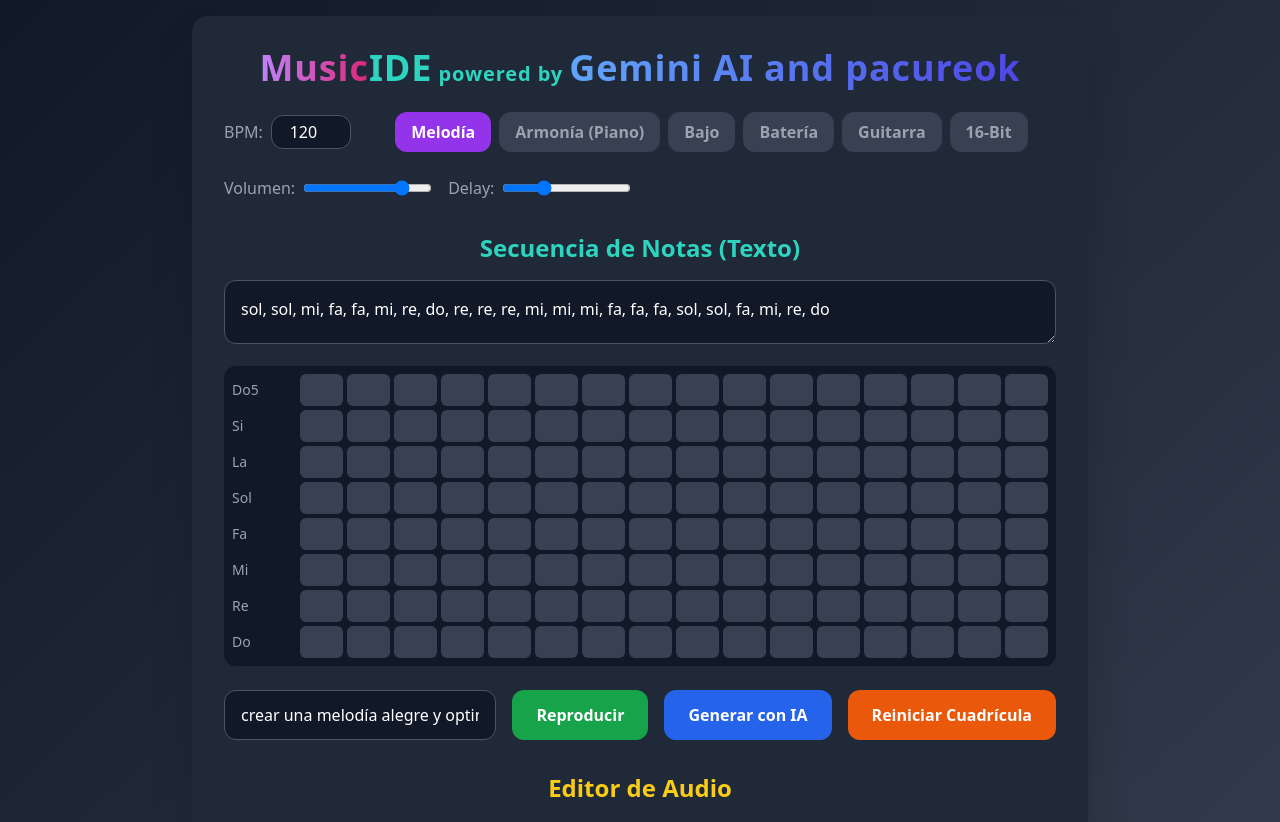
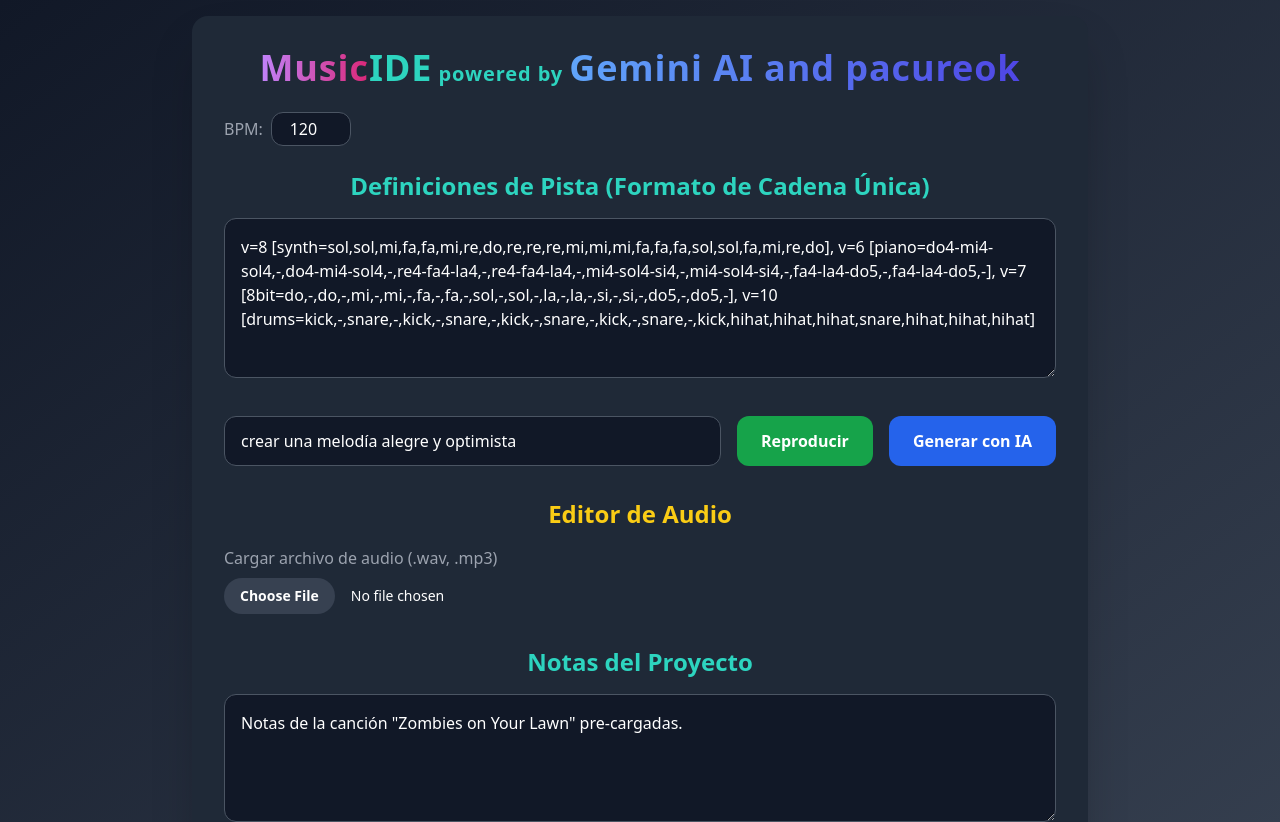
Before and after one commit to pacureok/IDE-music, a React (Create React App) app: page / in a window 1280 px wide. Shown: the top 822 px of the page. Built offline with nearby package versions, Linux system fonts and the light colour scheme.

Commit message:
Update App.js

```diff
--- a/src/App.js
+++ b/src/App.js
@@ -13,58 +13,12 @@
  */
 const App = () => {
   // --- Estados de la aplicación
-  const [tracks, setTracks] = useState([
-    {
-      id: 'melody',
-      name: 'Melodía',
-      instrumentType: 'synth',
-      // Notas de la melodía principal de "Zombies on Your Lawn"
-      notes: [],
-      noteSequence: 'sol, sol, mi, fa, fa, mi, re, do, re, re, re, mi, mi, mi, fa, fa, fa, sol, sol, fa, mi, re, do',
-      volume: 0.8,
-      delaySend: 0.3
-    },
-    {
-      id: 'harmony',
-      name: 'Armonía (Piano)',
-      instrumentType: 'piano',
-      // Progresión de acordes simple para la canción
-      notes: [],
-      noteSequence: 'do4, mi4, sol4, -, do4, mi4, sol4, -, re4, fa4, la4, -, re4, fa4, la4, -, mi4, sol4, si4, -, mi4, sol4, si4, -, fa4, la4, do5, -, fa4, la4, do5, -',
-      volume: 0.6,
-      delaySend: 0.2
-    },
-    {
-      id: 'bass',
-      name: 'Bajo',
-      instrumentType: '8bit', // Usamos un sonido 8-bit para el bajo
-      // Notas de una línea de bajo más detallada para la canción
-      notes: [],
-      noteSequence: 'do, -, do, -, mi, -, mi, -, fa, -, fa, -, sol, -, sol, -, la, -, la, -, si, -, si, -, do5, -, do5, -',
-      volume: 0.7,
-      delaySend: 0.2
-    },
-    {
-      id: 'drums',
-      name: 'Batería',
-      instrumentType: 'drums',
-      // Patrón de batería mejorado con bombo, caja y hi-hat
-      notes: [
-        { x: 0, y: 'Kick' }, { x: 4, y: 'Kick' }, { x: 8, y: 'Kick' }, { x: 12, y: 'Kick' },
-        { x: 2, y: 'Snare' }, { x: 6, y: 'Snare' }, { x: 10, y: 'Snare' }, { x: 14, y: 'Snare' },
-        { x: 0, y: 'Hi-Hat' }, { x: 1, y: 'Hi-Hat' }, { x: 2, y: 'Hi-Hat' }, { x: 3, y: 'Hi-Hat' },
-        { x: 4, y: 'Hi-Hat' }, { x: 5, y: 'Hi-Hat' }, { x: 6, y: 'Hi-Hat' }, { x: 7, y: 'Hi-Hat' },
-        { x: 8, y: 'Hi-Hat' }, { x: 9, y: 'Hi-Hat' }, { x: 10, y: 'Hi-Hat' }, { x: 11, y: 'Hi-Hat' },
-        { x: 12, y: 'Hi-Hat' }, { x: 13, y: 'Hi-Hat' }, { x: 14, y: 'Hi-Hat' }, { x: 15, y: 'Hi-Hat' },
-      ],
-      noteSequence: '',
-      volume: 1.0,
-      delaySend: 0.1
-    },
-    { id: 'guitar', name: 'Guitarra', instrumentType: 'guitar', notes: [], noteSequence: '', volume: 0.6, delaySend: 0.4 },
-    { id: '16bit-synth', name: '16-Bit', instrumentType: '16bit', notes: [], noteSequence: '', volume: 0.8, delaySend: 0.2 },
-  ]);
-  const [activeTrackId, setActiveTrackId] = useState('melody');
+  const [trackDefinitions, setTrackDefinitions] = useState(
+    'v=8 [synth=sol,sol,mi,fa,fa,mi,re,do,re,re,re,mi,mi,mi,fa,fa,fa,sol,sol,fa,mi,re,do], ' +
+    'v=6 [piano=do4-mi4-sol4,-,do4-mi4-sol4,-,re4-fa4-la4,-,re4-fa4-la4,-,mi4-sol4-si4,-,mi4-sol4-si4,-,fa4-la4-do5,-,fa4-la4-do5,-], ' +
+    'v=7 [8bit=do,-,do,-,mi,-,mi,-,fa,-,fa,-,sol,-,sol,-,la,-,la,-,si,-,si,-,do5,-,do5,-], ' +
+    'v=10 [drums=kick,-,snare,-,kick,-,snare,-,kick,-,snare,-,kick,-,snare,-,kick,hihat,hihat,hihat,snare,hihat,hihat,hihat]'
+  );
   const [prompt, setPrompt] = useState('crear una melodía alegre y optimista');
   const [statusMessage, setStatusMessage] = useState('');
   const [error, setError] = useState(null);
@@ -90,24 +44,16 @@
   const [isAuthReady, setIsAuthReady] = useState(false);
 
   // --- Constantes para la cuadrícula y sonidos
-  const synthNotes = ['C5', 'B4', 'A4', 'G4', 'F4', 'E4', 'D4', 'C4'];
-  const drumNotes = ['Kick', 'Snare', 'Hi-Hat'];
-  const noteNames = {
-      synth: synthNotes,
-      drums: drumNotes,
-      piano: synthNotes,
-      guitar: synthNotes,
-      '8bit': synthNotes,
-      '16bit': synthNotes,
-  };
   const noteMapping = {
     'do': 'C4', 'do4': 'C4', 're': 'D4', 'mi': 'E4', 'fa': 'F4',
     'sol': 'G4', 'la': 'A4', 'si': 'B4', 'do5': 'C5',
-    're4': 'D4', 'mi4': 'E4', 'fa4': 'F4', 'sol4': 'G4', 'la4': 'A4', 'si4': 'B4'
+    're4': 'D4', 'mi4': 'E4', 'fa4': 'F4', 'sol4': 'G4', 'la4': 'A4', 'si4': 'B4',
+    'kick': 'Kick', 'snare': 'Snare', 'hihat': 'Hi-Hat', '-': null,
   };
   const noteMappingInverse = {
       'C4': 'Do', 'D4': 'Re', 'E4': 'Mi', 'F4': 'Fa',
-      'G4': 'Sol', 'A4': 'La', 'B4': 'Si', 'C5': 'Do5'
+      'G4': 'Sol', 'A4': 'La', 'B4': 'Si', 'C5': 'Do5',
+      'Kick': 'kick', 'Snare': 'snare', 'Hi-Hat': 'hihat', null: '-',
   };
   const gridLength = 16;
   const frequencies = {
@@ -315,14 +261,51 @@
   }, []);
 
   /**
+   * Parsea una cadena de definición de pista para obtener los datos de la pista.
+   * Formato esperado: "v=[volumen] [instrumento]=[notas]"
+   */
+  const parseSingleTrackDefinition = (definition) => {
+    const parts = definition.split(' ');
+    let volume = 0.5;
+    let instrumentType = 'synth';
+    let noteSequence = '';
+
+    parts.forEach(part => {
+      if (part.startsWith('v=')) {
+        const vol = parseInt(part.substring(2), 10);
+        if (!isNaN(vol)) {
+          volume = vol / 10;
+        }
+      } else if (part.includes('=')) {
+        const [inst, notes] = part.split('=');
+        instrumentType = inst.trim();
+        noteSequence = notes.replace(/[[\]]/g, '').trim();
+      }
+    });
+
+    return { volume, instrumentType, noteSequence };
+  };
+
+  /**
+   * Parsea una cadena de múltiples definiciones de pista separadas por comas.
+   */
+  const parseAllTrackDefinitions = (definitionsString) => {
+    return definitionsString
+      .split(',')
+      .map(def => def.trim())
+      .filter(def => def.length > 0);
+  };
+
+  /**
    * Reproduce una nota musical o un sonido de batería.
    */
-  const playSound = (instrumentType, noteName, volume, delaySend, duration, context = audioContextRef.current, time = context.currentTime) => {
+  const playSound = (instrumentType, noteName, volume, duration, context = audioContextRef.current, time = context.currentTime) => {
     if (!context || !noteName) return;
 
     let finalOutputNode;
 
     const frequency = frequencies[noteName];
+    const delaySend = 0.2; // Valor de delay fijo para simplificar
 
     if (instrumentType === 'synth' || instrumentType === 'piano' || instrumentType === 'guitar' || instrumentType === '8bit' || instrumentType === '16bit') {
       if (!frequency) return;
@@ -412,48 +395,50 @@
   const startPlayback = () => {
     stopPlayback();
 
-    let index = 0;
+    const parsedTracks = parseAllTrackDefinitions(trackDefinitions);
+    if (parsedTracks.length === 0) {
+      setStatusMessage('No hay pistas para reproducir.');
+      return;
+    }
+
     const intervalTime = 60000 / bpm / 4;
     const noteDuration = intervalTime / 1000 * 0.9;
 
     delayNodeRef.current.delayTime.value = 60 / bpm * 0.5;
 
     playLoopRef.current = setInterval(() => {
-      tracks.forEach(track => {
-        masterGainNodeRef.current.gain.value = track.volume;
-        feedbackGainRef.current.gain.value = track.delaySend;
+      parsedTracks.forEach(trackDef => {
+        const { volume, instrumentType, noteSequence } = parseSingleTrackDefinition(trackDef);
 
-        const parsedSequence = track.noteSequence
+        masterGainNodeRef.current.gain.value = volume;
+        feedbackGainRef.current.gain.value = 0.2; // Delay fijo para simplificar
+
+        const parsedSequence = noteSequence
           .toLowerCase()
           .split(/[\s,]+/)
           .map(note => note.trim())
           .filter(note => note !== '');
 
         if (parsedSequence.length > 0) {
-          const currentNote = parsedSequence[index];
+          const currentNote = parsedSequence[playIndexRef.current % parsedSequence.length];
           const mappedNote = noteMapping[currentNote];
           if (mappedNote) {
-            playSound(track.instrumentType, mappedNote, track.volume, track.delaySend, noteDuration);
+            playSound(instrumentType, mappedNote, volume, noteDuration);
+          } else if (currentNote === '-') {
+            // Nota de silencio, no hacemos nada
+          } else {
+            console.warn(`Nota no reconocida o inválida: ${currentNote}`);
           }
-        } else {
-          track.notes.forEach(note => {
-            if (note.x === index) {
-              playSound(track.instrumentType, note.y, track.volume, track.delaySend, noteDuration);
-            }
-          });
         }
       });
 
-      playIndexRef.current = index;
-
-      // La longitud del bucle se basa en la pista de mayor duración
-      const maxLength = tracks.reduce((max, track) => {
-        const sequenceLength = track.noteSequence.toLowerCase().split(/[\s,]+/).filter(s => s !== '').length;
-        const gridNotesLength = Math.max(...track.notes.map(note => note.x), 0) + 1;
-        return Math.max(max, sequenceLength, gridNotesLength);
+      const maxLength = parsedTracks.reduce((max, def) => {
+        const { noteSequence } = parseSingleTrackDefinition(def);
+        const sequenceLength = noteSequence.toLowerCase().split(/[\s,]+/).filter(s => s !== '').length;
+        return Math.max(max, sequenceLength);
       }, gridLength);
 
-      index = (index + 1) % maxLength;
+      playIndexRef.current = (playIndexRef.current + 1) % maxLength;
 
     }, intervalTime);
   };
@@ -469,39 +454,6 @@
   };
 
   /**
-   * Reinicia la cuadrícula de la pista activa.
-   */
-  const resetGrid = () => {
-    const newTracks = tracks.map(track => {
-      if (track.id === activeTrackId) {
-        return { ...track, notes: [], noteSequence: '' };
-      }
-      return track;
-    });
-    setTracks(newTracks);
-  };
-
-  /**
-   * Maneja el clic en la cuadrícula para añadir o eliminar notas en la pista activa.
-   */
-  const handleGridClick = (x, y) => {
-    const newTracks = tracks.map(track => {
-      if (track.id === activeTrackId) {
-        const existingNoteIndex = track.notes.findIndex(note => note.x === x && note.y === y);
-        if (existingNoteIndex > -1) {
-          const newNotes = [...track.notes];
-          newNotes.splice(existingNoteIndex, 1);
-          return { ...track, notes: newNotes };
-        } else {
-          return { ...track, notes: [...track.notes, { x, y }] };
-        }
-      }
-      return track;
-    });
-    setTracks(newTracks);
-  };
-
-  /**
    * Llama a la API de Gemini para generar una nueva secuencia musical para la pista activa.
    */
   const generateMusic = async () => {
@@ -510,33 +462,14 @@
     stopPlayback();
 
     try {
-      const activeTrack = tracks.find(t => t.id === activeTrackId);
-      const currentNotesString = activeTrack.notes.map(note => `${noteMappingInverse[note.y] || note.y} en la posición ${note.x}`).join(', ');
-      const userPrompt = `Dada la siguiente secuencia musical: "${currentNotesString}". ${prompt}. Responde con una nueva secuencia de notas musicales en formato JSON. Las notas deben ser del tipo C4, D4, etc.`;
+      const userPrompt = `${prompt}. Responde con una sola línea de texto que contenga todas las pistas. Cada pista debe tener el formato 'v=[volumen 0-10] [instrumento]=[notas separadas por comas]' y estar separada de las demás por una coma. Por ejemplo: v=8 [synth=sol,sol,mi,fa],v=6 [piano=C4,D4,E4],v=10 [drums=kick,snare]`;
 
       const chatHistory = [{ role: "user", parts: [{ text: userPrompt }] }];
       const payload = {
         contents: chatHistory,
-        generationConfig: {
-          responseMimeType: "application/json",
-          responseSchema: {
-            type: "ARRAY",
-            items: {
-              type: "OBJECT",
-              properties: {
-                x: { type: "INTEGER" },
-                y: { type: "STRING" }
-              },
-              required: ["x", "y"]
-            }
-          }
-        }
       };
 
-      let apiKey = typeof __api_key !== 'undefined' ? __api_key : "";
-      if (!apiKey) {
-        apiKey = "";
-      }
+      const apiKey = typeof __api_key !== 'undefined' ? __api_key : "";
 
       const apiUrl = `https://generativelanguage.googleapis.com/v1beta/models/gemini-2.5-flash-preview-05-20:generateContent?key=${apiKey}`;
 
@@ -547,28 +480,18 @@
       });
 
       if (!response.ok) {
-        console.error('API Response was not OK:', response.status, response.statusText);
         const errorData = await response.json().catch(() => ({}));
-        console.error('API Error Details:', errorData);
         throw new Error(`Error en la API: ${response.statusText} (${response.status}) - ${JSON.stringify(errorData)}`);
       }
 
       const result = await response.json();
 
-      const json = result?.candidates?.[0]?.content?.parts?.[0]?.text;
-      if (!json) {
-        console.error('La respuesta de la IA está vacía o es inválida:', result);
+      const text = result?.candidates?.[0]?.content?.parts?.[0]?.text;
+      if (!text) {
         throw new Error('La respuesta de la IA está vacía o es inválida.');
       }
 
-      const parsedJson = JSON.parse(json);
-      if (!Array.isArray(parsedJson)) {
-        console.error('La respuesta de la IA no es un array válido:', parsedJson);
-        throw new Error('La respuesta de la IA no es un array válido.');
-      }
-
-      const newTracks = tracks.map(track => track.id === activeTrackId ? { ...track, notes: parsedJson, noteSequence: '' } : track);
-      setTracks(newTracks);
+      setTrackDefinitions(text.trim());
       setStatusMessage('¡Música generada con éxito!');
     } catch (e) {
       console.error(e);
@@ -588,7 +511,7 @@
     try {
       const appId = typeof __app_id !== 'undefined' ? __app_id : 'default-app-id';
       const docRef = doc(db, `artifacts/${appId}/users/${userId}/projects/${projectId}`);
-      await setDoc(docRef, { tracks, bpm, projectNotes });
+      await setDoc(docRef, { trackDefinitions, bpm, projectNotes });
       setStatusMessage(`Proyecto "${projectId}" guardado con éxito.`);
     } catch (e) {
       console.error(e);
@@ -610,7 +533,7 @@
       onSnapshot(docRef, (docSnap) => {
         if (docSnap.exists()) {
           const data = docSnap.data();
-          setTracks(data.tracks || []);
+          setTrackDefinitions(data.trackDefinitions || '');
           setBpm(data.bpm || 120);
           setProjectNotes(data.projectNotes || '');
           setStatusMessage(`Proyecto "${projectId}" cargado con éxito.`);
@@ -633,11 +556,23 @@
     stopPlayback();
 
     try {
-      const duration = (60 / bpm * gridLength * 4);
+      const parsedTracks = parseAllTrackDefinitions(trackDefinitions);
+      if (parsedTracks.length === 0) {
+        throw new Error('No hay pistas para exportar.');
+      }
+
+      const maxLength = parsedTracks.reduce((max, def) => {
+        const { noteSequence } = parseSingleTrackDefinition(def);
+        const sequenceLength = noteSequence.toLowerCase().split(/[\s,]+/).filter(s => s !== '').length;
+        return Math.max(max, sequenceLength);
+      }, gridLength);
+      const duration = (60 / bpm * maxLength);
+
       const offlineContext = new OfflineAudioContext(2, audioContextRef.current.sampleRate * duration, audioContextRef.current.sampleRate);
 
-      tracks.forEach(track => {
-        const parsedSequence = track.noteSequence
+      parsedTracks.forEach(trackDef => {
+        const { volume, instrumentType, noteSequence } = parseSingleTrackDefinition(trackDef);
+        const parsedSequence = noteSequence
           .toLowerCase()
           .split(/[\s,]+/)
           .map(note => note.trim())
@@ -650,18 +585,8 @@
                 const mappedNote = noteMapping[val];
                 if (mappedNote) {
                     const time = (60 / bpm / 4) * index;
-                    playSound(track.instrumentType, mappedNote, track.volume, track.delaySend, noteDuration, offlineContext, time);
+                    playSound(instrumentType, mappedNote, volume, noteDuration, offlineContext, time);
                 }
-            });
-        } else {
-            const trackNotes = track.notes;
-            const instrumentType = track.instrumentType;
-            const trackVolume = track.volume;
-            const trackDelay = track.delaySend;
-
-            trackNotes.forEach(note => {
-              const time = (60 / bpm / 4) * note.x;
-              playSound(instrumentType, note.y, trackVolume, trackDelay, noteDuration, offlineContext, time);
             });
         }
       });
@@ -791,95 +716,18 @@
                     className="w-20 bg-gray-900 text-white border border-gray-600 rounded-xl px-2 py-1 text-center focus:outline-none focus:ring-2 focus:ring-teal-400"
                 />
             </div>
-            {/* Pestañas de las pistas */}
-            <div className="flex flex-1 justify-center gap-2 flex-wrap">
-                {tracks.map(track => (
-                    <button
-                        key={track.id}
-                        onClick={() => setActiveTrackId(track.id)}
-                        className={`px-4 py-2 rounded-xl font-bold transition-all duration-300 ease-in-out transform hover:scale-105 ${
-                            activeTrackId === track.id
-                                ? 'bg-purple-600 text-white'
-                                : 'bg-gray-700 text-gray-400 hover:bg-gray-600'
-                        }`}
-                    >
-                        {track.name}
-                    </button>
-                ))}
-            </div>
         </div>
 
-        {/* Controles de la pista activa */}
-        <div className="flex flex-col sm:flex-row gap-4 mb-4 items-center">
-            <div className="flex items-center gap-2">
-                <label className="text-gray-400">Volumen:</label>
-                <input
-                    type="range"
-                    min="0"
-                    max="1"
-                    step="0.1"
-                    value={tracks.find(t => t.id === activeTrackId)?.volume || 0}
-                    onChange={(e) => {
-                        const newVolume = parseFloat(e.target.value);
-                        setTracks(tracks.map(t => t.id === activeTrackId ? { ...t, volume: newVolume } : t));
-                    }}
-                    className="w-full"
-                />
-            </div>
-            <div className="flex items-center gap-2">
-                <label className="text-gray-400">Delay:</label>
-                <input
-                    type="range"
-                    min="0"
-                    max="1"
-                    step="0.1"
-                    value={tracks.find(t => t.id === activeTrackId)?.delaySend || 0}
-                    onChange={(e) => {
-                        const newDelaySend = parseFloat(e.target.value);
-                        setTracks(tracks.map(t => t.id === activeTrackId ? { ...t, delaySend: newDelaySend } : t));
-                    }}
-                    className="w-full"
-                />
-            </div>
-        </div>
+        <h2 className="text-2xl font-bold text-center text-teal-400 mb-4">Definiciones de Pista (Formato de Cadena Única)</h2>
+        <textarea
+            value={trackDefinitions}
+            onChange={(e) => setTrackDefinitions(e.target.value)}
+            className="w-full h-40 p-4 bg-gray-900 text-white border border-gray-600 rounded-xl placeholder-gray-400 focus:outline-none focus:ring-2 focus:ring-teal-400 transition-colors"
+            placeholder="Ej: v=8 [synth=sol,sol,mi,fa], v=6 [piano=C4,D4,E4]"
+        />
 
-        {/* Sección de Secuencia de Notas (Texto) */}
-        <div className="mt-8">
-            <h2 className="text-2xl font-bold text-center text-teal-400 mb-4">Secuencia de Notas (Texto)</h2>
-            <textarea
-                id="noteSequence"
-                value={tracks.find(t => t.id === activeTrackId)?.noteSequence || ''}
-                onChange={(e) => {
-                    const newTracks = tracks.map(track => track.id === activeTrackId ? { ...track, noteSequence: e.target.value } : track);
-                    setTracks(newTracks);
-                }}
-                className="w-full h-16 p-4 bg-gray-900 text-white border border-gray-600 rounded-xl placeholder-gray-400 focus:outline-none focus:ring-2 focus:ring-teal-400 transition-colors"
-                placeholder="Ej: Do, Re, Mi, Fa, Sol, La, Si, Do5"
-            />
-        </div>
-
-        {/* Cuadrícula de notas */}
-        <div className="flex flex-col gap-1 mb-6 p-2 rounded-xl bg-gray-900 shadow-inner mt-4">
-          {noteNames[tracks.find(t => t.id === activeTrackId)?.instrumentType]?.map((noteName, y) => (
-            <div key={noteName} className="flex gap-1 h-8">
-              <div className="flex items-center justify-start text-sm text-gray-400 w-16">{noteMappingInverse[noteName] || noteName}</div>
-              {Array.from({ length: gridLength }).map((_, x) => (
-                <div
-                  key={x}
-                  onClick={() => handleGridClick(x, noteName)}
-                  className={`flex-1 rounded-md transition-all duration-150 ease-in-out cursor-pointer ${
-                    tracks.find(t => t.id === activeTrackId)?.notes.some(note => note.x === x && note.y === noteName)
-                      ? 'bg-gradient-to-r from-purple-500 to-pink-500 transform scale-110 shadow-lg'
-                      : 'bg-gray-700 hover:bg-gray-600'
-                  } ${playLoopRef.current && playIndexRef.current === x ? 'ring-2 ring-blue-400 ring-offset-2 ring-offset-gray-900' : ''}`}
-                ></div>
-              ))}
-            </div>
-          ))}
-        </div>
-
-        {/* Controles y prompt */}
-        <div className="flex flex-col sm:flex-row gap-4 mb-4">
+        {/* Controles de reproducción y prompt */}
+        <div className="flex flex-col sm:flex-row gap-4 mb-4 mt-8">
           <input
             type="text"
             value={prompt}
@@ -903,12 +751,6 @@
               className="flex-1 sm:flex-initial w-full sm:w-auto px-6 py-3 rounded-xl font-bold bg-blue-600 hover:bg-blue-700 text-white shadow-blue-500/50 transition-all duration-300 ease-in-out transform hover:scale-105"
             >
               Generar con IA
-            </button>
-            <button
-              onClick={resetGrid}
-              className="flex-1 sm:flex-initial w-full sm:w-auto px-6 py-3 rounded-xl font-bold bg-orange-600 hover:bg-orange-700 text-white shadow-orange-500/50 transition-all duration-300 ease-in-out transform hover:scale-105"
-            >
-              Reiniciar Cuadrícula
             </button>
           </div>
         </div>
```
